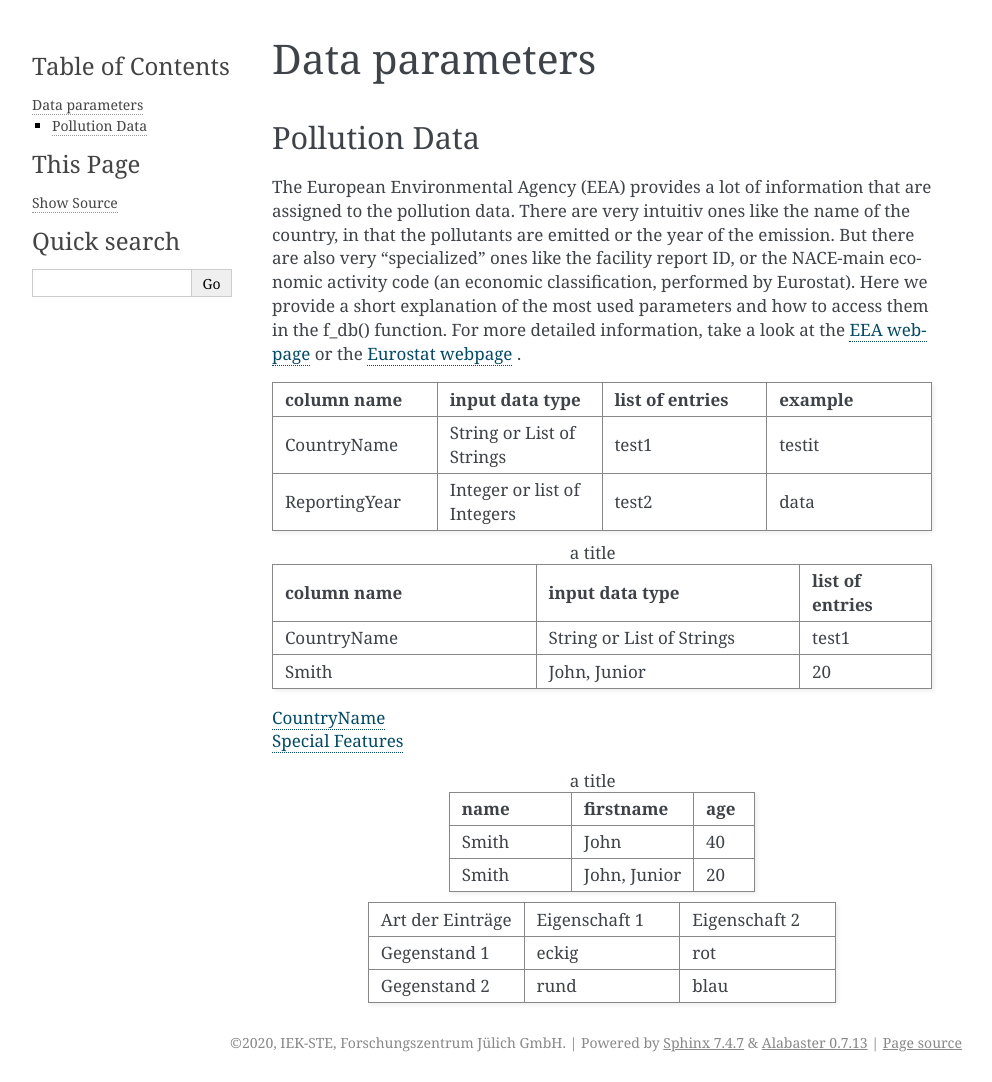
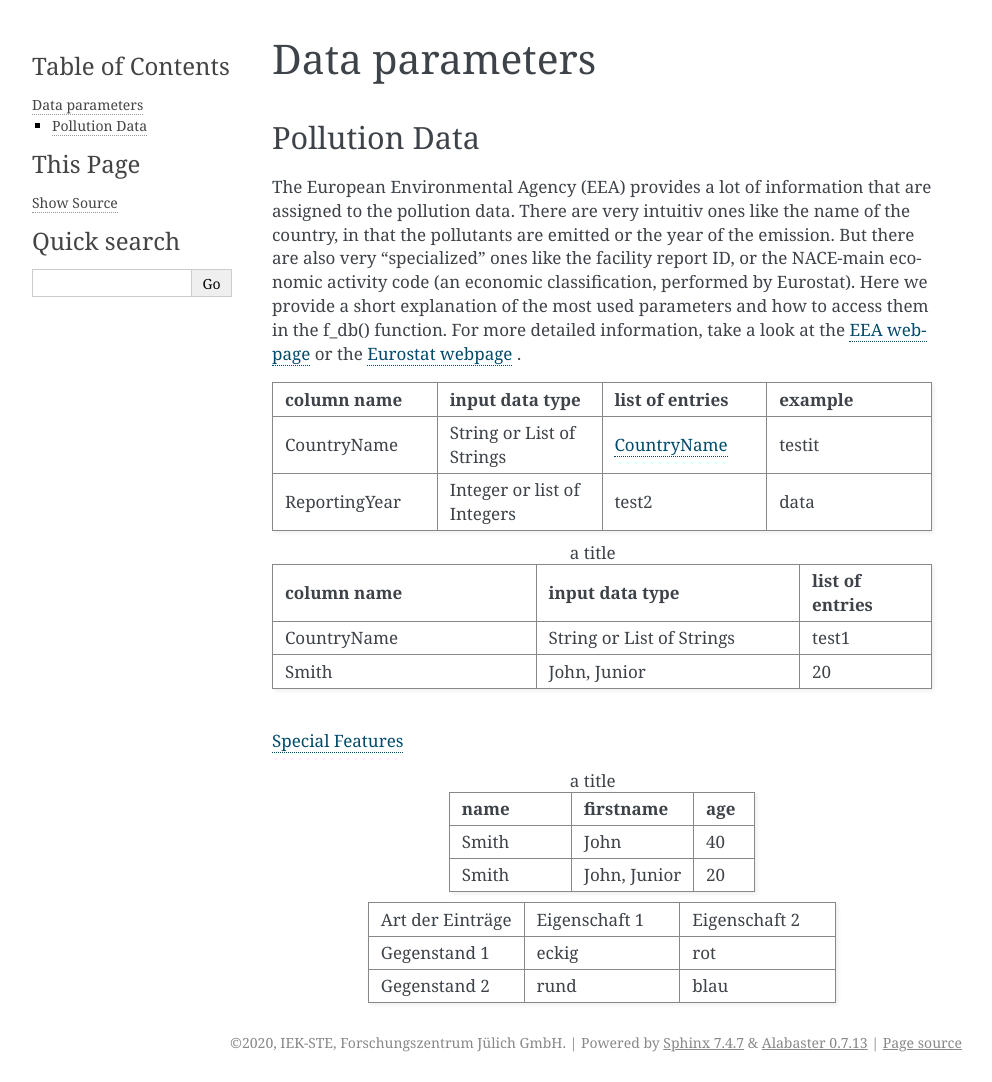
Before and after one commit to ElsevierSoftwareX/SOFTX-D-21-00134, a Sphinx documentation site: the page built from docs/source/datainformation.rst, in a window 1280 px wide. Shown: the whole page, without its empty margins (148-1140 px from the left). Built offline with Sphinx 7.4.7, drawn with Linux system fonts in a browser that asks for light colours.

Commit message:
test documentation

```diff
--- a/docs/source/datainformation.rst
+++ b/docs/source/datainformation.rst
@@ -14,7 +14,7 @@
 	:header: "column name", "input data type", "list of entries", "example"
 	:widths: 50, 50, 50, 50
 
-	"CountryName", "String or List of Strings", "test1", "testit"
+	"CountryName", "String or List of Strings", ":ref:`countrynamelist`", "testit"
 	"ReportingYear", "Integer or list of Integers", "test2", "data"
 
 
```
Also changed, not shown: other parts of docs/source/datainformation.rst (+1 -1 lines).
